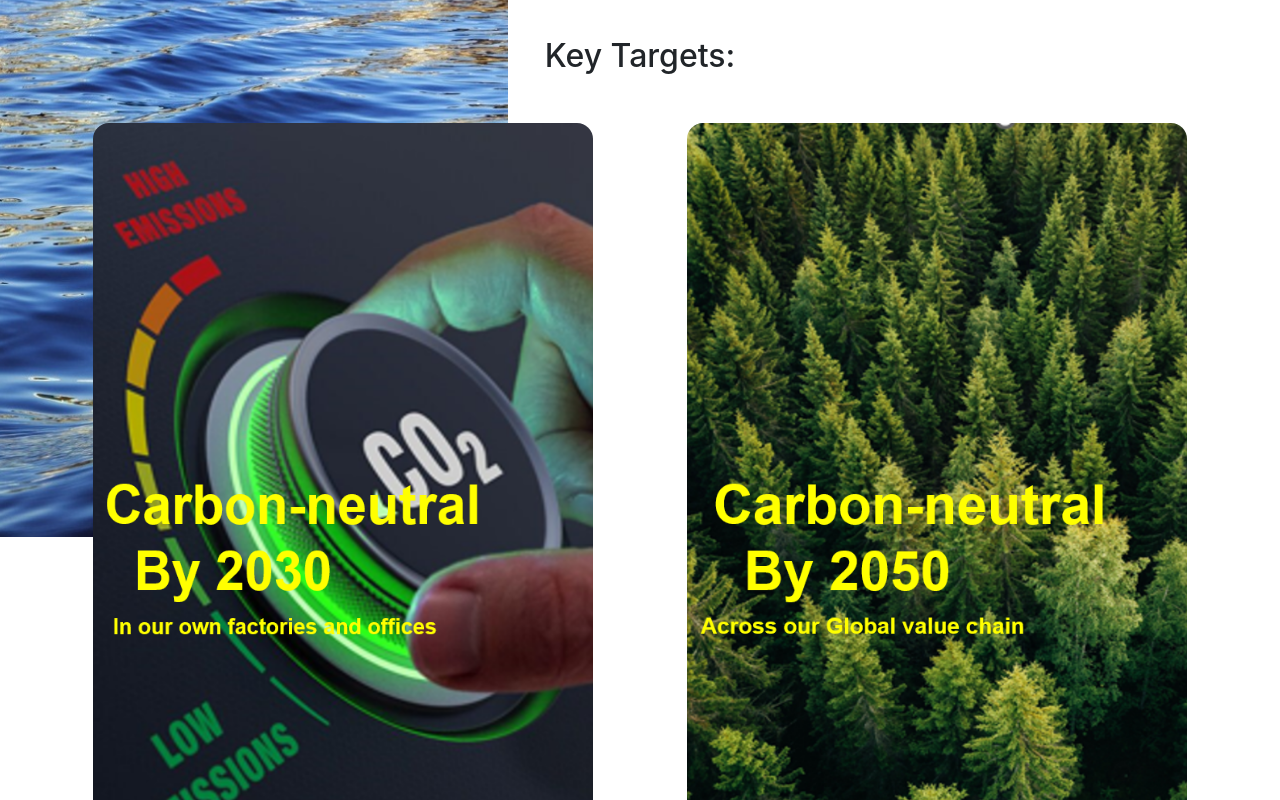
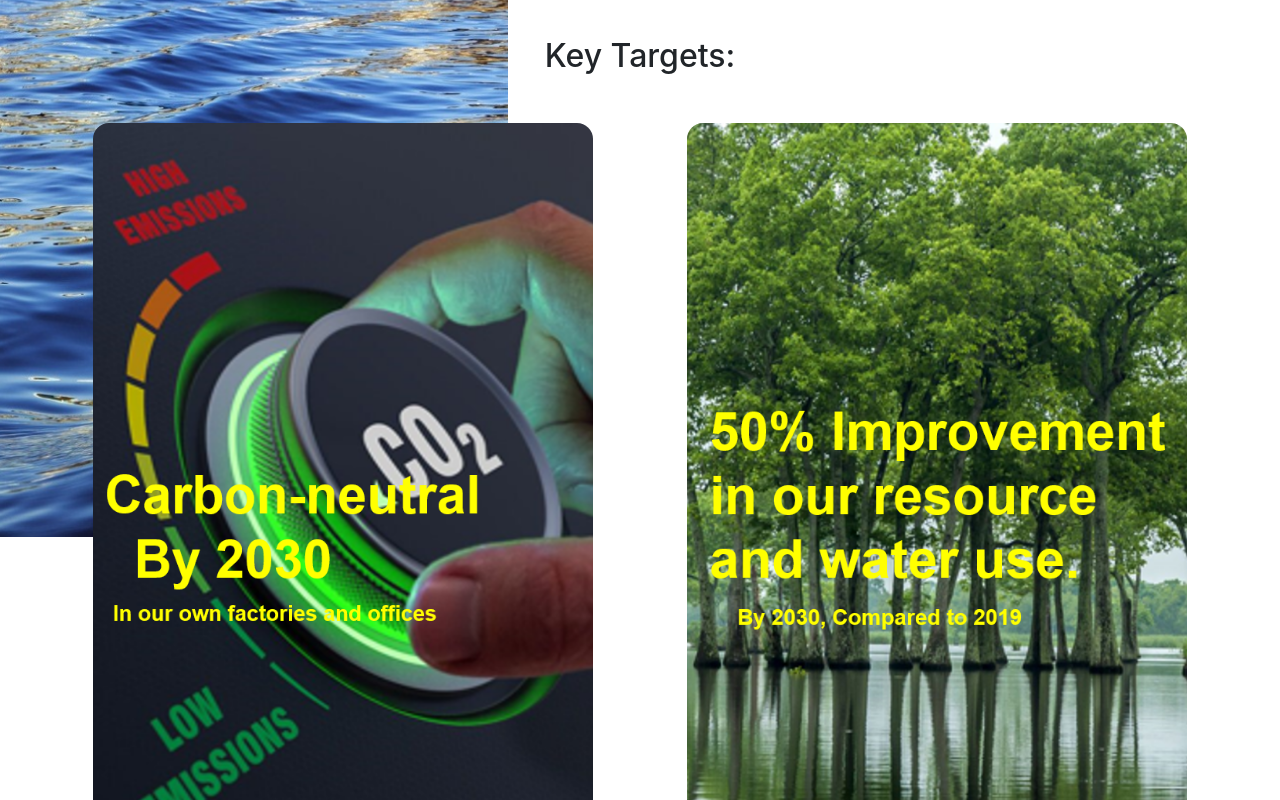
Before and after one commit to Elcavz/CF-PH-WEB, a React (Create React App) app: page /Environmental in a window 1280 px wide. Shown: the part 820-1620 px from the top of the page. Built offline with nearby package versions, Linux system fonts and the light colour scheme.

Commit message:
06-18-2025 9:56 AM UPDATE

```diff
--- a/src/pages/Environmental/index.js
+++ b/src/pages/Environmental/index.js
@@ -47,7 +47,7 @@
         </div>
         <div className='d-flex justify-content-evenly flex-wrap mb-5'>
           <img className='img-fluid rounded-4' src={ktImg1} width={500}></img>
-          <img className='img-fluid rounded-4' src={ktImg2} width={500}></img>
+          {/* <img className='img-fluid rounded-4' src={ktImg2} width={500}></img> */}
           <img className='img-fluid rounded-4' src={ktImg3} width={500}></img>
         </div>
       </div>
@@ -85,7 +85,7 @@
           <h2>Carbon Reduction Roadmap For C&F Operations</h2>
         </div>
         <p className='fs-3'>
-          From 2019 to 2024, C&F has successfully reduced CO₂ intensity (per unit of sales) by 49.13% through process automation, efficiency improvements, energy-efficient assets, electrification, and electricity decarbonization. Moving forward, we aim to further reduce CO₂ intensity by up to 75%, reinforcing our commitment to sustainability and environmental responsibility.
+          From 2019 to 2024, C&F has successfully reduced CO₂ intensity (per unit of sales) by 49.13% through process automation, efficiency improvements, energy-efficient assets, electrification, and electricity decarbonization. Moving forward, we aim to further reduce CO₂ intensity by year 2027 up to 75%, reinforcing our commitment to sustainability and environmental responsibility.
         </p>
       </div>
       <hr></hr>
--- a/src/pages/Home/index.js
+++ b/src/pages/Home/index.js
@@ -1,9 +1,6 @@
 import '../Home/App.css';
 import carousel_img1 from './landing_page_image/shared image.jpg';
 import carousel_img2 from './landing_page_image/shared image (1).jpg';
-import carousel_img3 from './landing_page_image/shared image.jpg';
-import carousel_img4 from './landing_page_image/shared image.jpg';
-import carousel_img5 from './landing_page_image/shared image.jpg';
 import img1 from './img/CF-54-1024x683.jpg';
 import cardImg1 from './img/CF-4-1024x768.jpg';
 import cardImg2 from './img/CFv81.jpg';
@@ -27,9 +24,6 @@
 import cs16 from './customer_logo/mchale_logo.png';
 import cs17 from './customer_logo/flex_logo.png';
 import cs18 from './customer_logo/eaton_logo.png';
-import qaIso from './img/qa_iso.png';
-import qcEcovadis from './img/qa_ecovadis.png';
-import qcTqm from './img/qc_tqm.png';
 
 
 // continue
```
